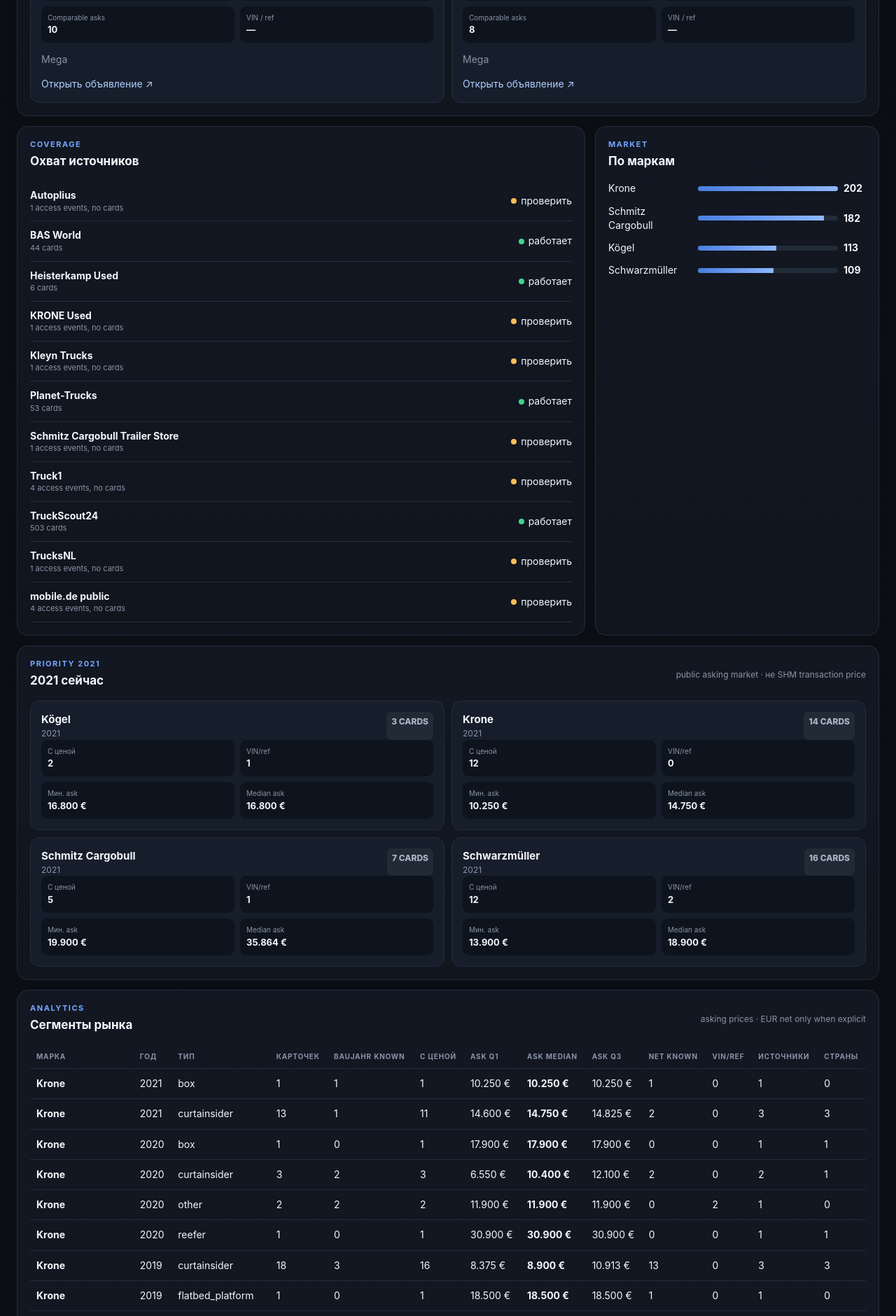
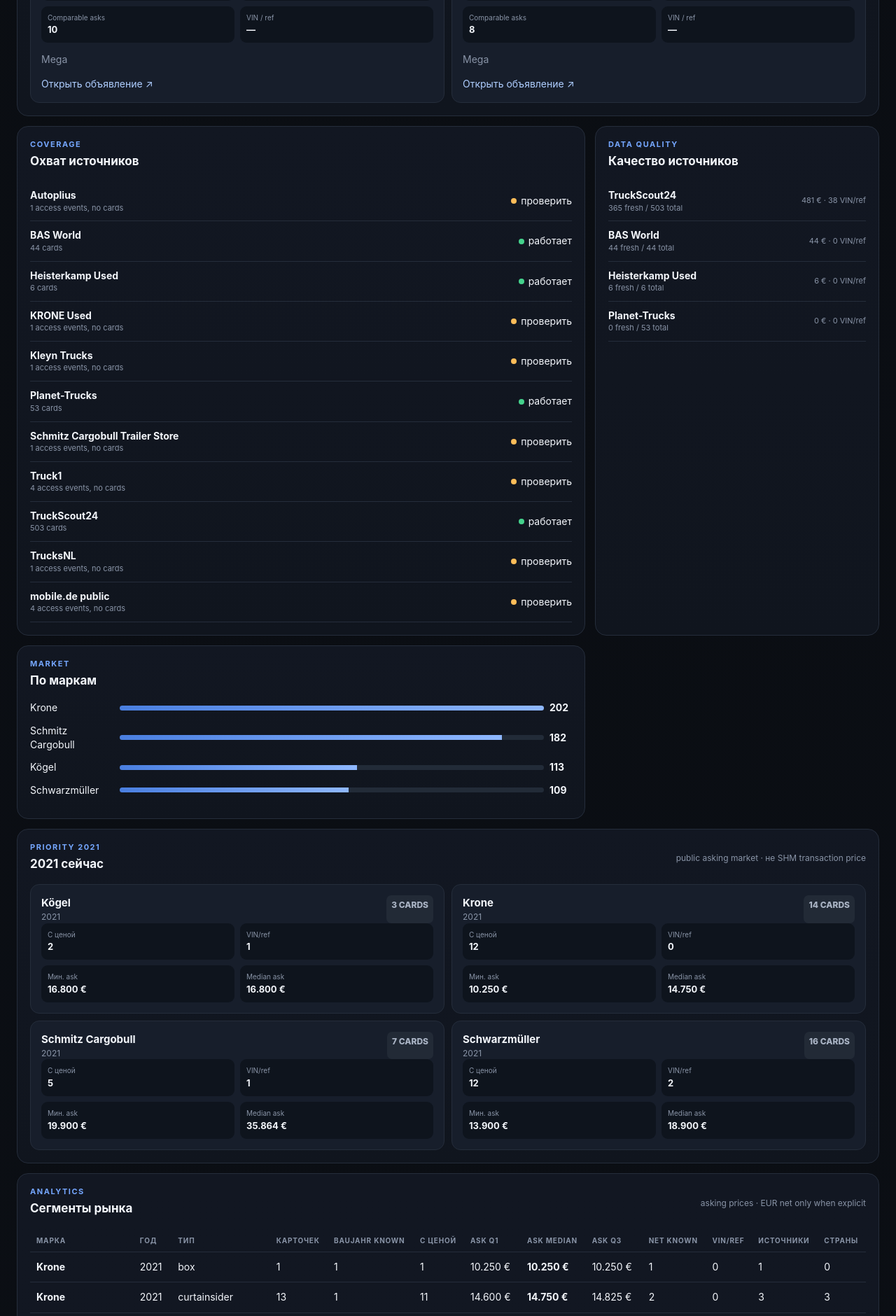
Before and after one commit to Muza-code/shmhandelvin, a Flask app: page / in a window 1280 px wide. Shown: the part 1786-3666 px from the top of the page at 70% size. Run offline with Flask 3, Linux system fonts and the light colour scheme.

Commit message:
ui: show per-source data quality

```diff
--- a/templates/market_center.html
+++ b/templates/market_center.html
@@ -54,6 +54,11 @@
       <div class="panel">
         <div class="panel-head"><div><div class="section-label">Coverage</div><h3>Охват источников</h3></div></div>
         <div id="coverage"></div>
+      </div>
+
+      <div class="panel">
+        <div class="panel-head"><div><div class="section-label">Data quality</div><h3>Качество источников</h3></div></div>
+        <div id="sourceQuality"></div>
       </div>
 
       <div class="panel">
@@ -164,6 +169,19 @@ function render(){
 
   document.getElementById('coverage').innerHTML=(data.coverage||[]).map(x=>`<div class="coverage-row"><div><b>${esc(x.source)}</b><span>${esc(x.note||'')}</span></div><div class="right"><span class="dot ${esc(x.state||'unknown')}"></span>${esc(x.state_label||x.state||'')}</div></div>`).join('');
 
+  const sq={};
+  L.forEach(x=>{
+    const s=x.source||'unknown';
+    sq[s]??={n:0,fresh:0,price:0,vin:0};
+    sq[s].n++;
+    if(x.seen_this_run) sq[s].fresh++;
+    if(typeof x.price_original==='number') sq[s].price++;
+    if(x.vin||x.vin_ref) sq[s].vin++;
+  });
+  document.getElementById('sourceQuality').innerHTML=Object.entries(sq)
+    .sort((a,b)=>b[1].fresh-a[1].fresh)
+    .map(([s,x])=>`<div class="coverage-row"><div><b>${esc(s)}</b><span>${x.fresh} fresh / ${x.n} total</span></div><div class="right"><span>${x.price} € · ${x.vin} VIN/ref</span></div></div>`).join('');
+
   const bc={}; L.forEach(x=>bc[x.brand]=(bc[x.brand]||0)+1);
   document.getElementById('brands').innerHTML=Object.entries(bc).sort((a,b)=>b[1]-a[1]).map(([b,n])=>`<div class="bar-row"><span>${esc(b)}</span><div class="bar"><i style="width:${Math.min(100,n/Math.max(...Object.values(bc))*100)}%"></i></div><b>${n}</b></div>`).join('');
 
```
